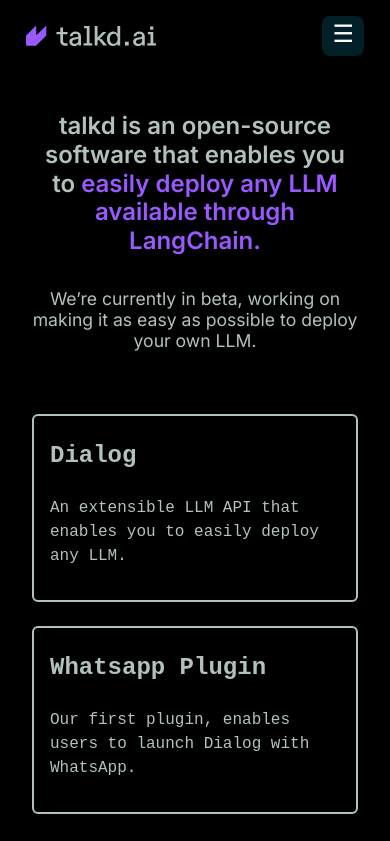
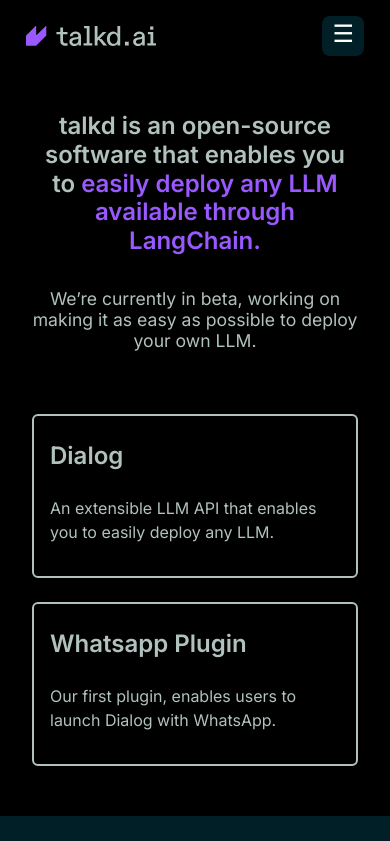
Before and after one commit to talkdai/landing-page, a Next.js app: page / in a window 390 px wide. Shown: the top 841 px of the page. Built offline with nearby package versions, Linux system fonts and the light colour scheme.

Commit message:
chore(refactor): use only next/font for font loading

```diff
--- a/src/app/layout.tsx
+++ b/src/app/layout.tsx
@@ -1,15 +1,14 @@
-import "./globals.css";
+import "@/ui/globals.css";
 import type { Metadata } from "next";
-import { Inter } from "next/font/google";
 import { Header } from "@/components/Header";
 import { Analytics } from "@vercel/analytics/react";
-import { SpeedInsights } from "@vercel/speed-insights/next"
-
-const inter = Inter({ subsets: ["latin"] });
+import { SpeedInsights } from "@vercel/speed-insights/next";
+import { sans, mono } from "@/ui/fonts";
 
 export const metadata: Metadata = {
   title: "talkd.ai",
-  description: "talkd.ai",
+  description:
+    "Open-source software for easy deployment of any LangChain-supported LLM",
 };
 
 export default function RootLayout({
@@ -19,11 +18,11 @@
 }>) {
   return (
     <html lang="en">
-      <body className={inter.className}>
-        <Header/>
+      <body className={`${sans.className} ${mono.variable} antialiased`}>
+        <Header />
         {children}
-        <Analytics/>
-        <SpeedInsights/>
+        <Analytics />
+        <SpeedInsights />
       </body>
     </html>
   );
--- a/src/components/Card.tsx
+++ b/src/components/Card.tsx
@@ -5,31 +5,33 @@
   role: string;
 }
 
-export function TestimonialCard(props: CardProps){
+export function TestimonialCard(props: CardProps) {
   const { testimonial, avatarUrl, name, role } = props;
-    return(
+  return (
     <div className="flex justify-center text-justify gap-6 flex-wrap">
       <div className="max-w-[365px] w-full max-h-[276px] px-4 py-6 rounded-lg border-2 border-gray-400 flex-col justify-start items-start gap-6 inline-flex">
-                <h1 className="text-gray-400 text-2xl">
-                    {testimonial}
-                </h1>
+        <h1 className="text-gray-400 text-2xl">{testimonial}</h1>
         <div className="flex items-center gap-4">
           <div className="w-10 h-10 rounded-[320px] flex-col justify-center items-center inline-flex">
-                        <div className="w-10 h-10 rounded-[320px] border-2 border-white"  style={{
+            <div
+              className="w-10 h-10 rounded-[320px] border-2 border-white"
+              style={{
                 backgroundImage: `url('${avatarUrl}')`,
-                            backgroundSize: 'cover',
-                            backgroundPosition: 'center',
-                        }}>
-                        </div>
+                backgroundSize: "cover",
+                backgroundPosition: "center",
+              }}
+            ></div>
           </div>
           <div className="flex flex-col">
-                        <h1 className="w-[269px] text-gray-400 text-[32px] font-bold  font-ubuntu-mono" style={{ lineHeight: 0.9 }}>
+            <h1 className="w-[269px] text-gray-400 text-[32px] font-bold  font-ubuntu-mono">
               {name}
             </h1>
-                        <h3 className="w-[269px] text-gray-400 text-sm sm:text-base md:text-lg"  style={{ lineHeight: 1.2 }}>{role}</h3>
+            <h3 className="w-[269px] text-gray-400 text-sm sm:text-base md:text-lg">
+              {role}
+            </h3>
           </div>
         </div>
       </div>
     </div>
-    )
+  );
 }
--- /dev/null
+++ b/src/ui/fonts.ts
@@ -0,0 +1,5 @@
+import "./globals.css";
+import { Inter, Ubuntu_Mono } from "next/font/google";
+
+export const sans = Inter({ subsets: ["latin"], variable: "--font-inter", display: 'swap', });
+export const mono = Ubuntu_Mono({ subsets: ["latin"], weight: ["400", "700"], variable: "--font-ubuntu-mono", display: 'swap', });
--- a/src/app/globals.css
+++ b/src/ui/globals.css
@@ -2,12 +2,15 @@
 @tailwind components;
 @tailwind utilities;
 
-@import url('https://fonts.googleapis.com/css2?family=Ubuntu+Mono:ital,wght@0,400;0,700;1,400;1,700&display=swap');
+@theme inline {
+  --font-sans: var(--font-inter);
+  --font-mono: var(--font-roboto-mono);
+}
 
 :root {
-  --green-bg: #001F26;
-  --purple-text: #9A59FF;
-  --faq-grey: #B1C2BE;
+  --green-bg: #001f26;
+  --purple-text: #9a59ff;
+  --faq-grey: #b1c2be;
 }
 
 body {
@@ -16,8 +19,7 @@
   font-family: Inter;
 }
 
-
-.menu-item li span:hover{
+.menu-item li span:hover {
   text-decoration: 1px solid underline;
 }
 
@@ -41,12 +43,13 @@
   font-weight: 600;
 }
 
-.menu-item.selected, .menu-item:hover {
+.menu-item.selected,
+.menu-item:hover {
   color: var(--purple-text);
 }
 
 .menu-item:hover::after {
-  content: '';
+  content: "";
   display: block;
   height: 2px;
   background-color: var(--purple-text);
@@ -92,15 +95,15 @@
   display: none;
 }
 
-.faq-section{
-  background-color: #001F26;
+.faq-section {
+  background-color: #001f26;
   width: 100%;
   min-height: 100px;
   display: block;
   width: 100%;
 }
 
-.faq-section h2{
+.faq-section h2 {
   color: var(--faq-grey);
   font-style: normal;
   font-weight: 600;
@@ -108,16 +111,16 @@
   font-size: 40px;
 }
 
-.faq-content{
+.faq-content {
   padding: 24px 0;
-  border-bottom: 1px solid #004F61;
+  border-bottom: 1px solid #004f61;
 }
 
 .faq-content:last-child {
   border-bottom: none;
 }
 
-.faq-section summary{
+.faq-section summary {
   display: flex;
   color: var(--faq-grey);
   list-style-type: none;
@@ -132,7 +135,7 @@
   display: none;
 }
 
-.faq-section summary h3{
+.faq-section summary h3 {
   color: var(--faq-grey);
   font-size: 24px;
   font-weight: 400;
@@ -141,7 +144,7 @@
   padding: 8px 0;
 }
 
-.faq-section p{
+.faq-section p {
   color: var(--purple-text);
   font-size: 20px;
   font-style: normal;
@@ -150,21 +153,20 @@
   padding: 16px 0;
 }
 
-.faq-section summary span{
+.faq-section summary span {
   text-align: right;
   font-size: 40px !important;
   float: right;
 }
 
 @media (max-width: 1000px) {
-  .menu{
+  .menu {
     display: block;
     padding: 0 10px;
     position: relative;
     border-radius: 8px;
     justify-content: space-between;
     align-items: center;
-
   }
   .menu-items {
     display: none;
@@ -185,16 +187,16 @@
     margin-top: 0 !important;
   }
 
-  .faq-section{
+  .faq-section {
     margin-top: 50px;
     padding: 24px 20px;
   }
 
-  .faq-section h2{
+  .faq-section h2 {
     font-size: 25px;
   }
 
-  .apps-container{
+  .apps-container {
     align-items: center;
   }
 }
@@ -204,7 +206,7 @@
     display: none;
   }
 
-  .hero{
+  .hero {
     margin-top: 110px;
   }
 
@@ -213,11 +215,11 @@
     line-height: 1.25rem;
   }
 
-  .faq-section{
+  .faq-section {
     padding: 24px 122px;
   }
 
-  .faq-section h2{
+  .faq-section h2 {
     padding-top: 20px;
     font-size: 40px;
   }
--- a/tailwind.config.ts
+++ b/tailwind.config.ts
@@ -8,14 +8,11 @@
   ],
   theme: {
     extend: {
-      colors:{
-        'primary-purple':'#9A59FF',
+      colors: {
+        'primary-purple': '#9A59FF',
         'primary-gray': '#B1C2BE',
         'dark-blue': '#001F26',
         'primary-black': '#191919',
-      },
-      fontFamily: {
-        'ubuntu-mono': ['"Ubuntu Mono"', 'monospace'],
       },
     },
   },
```
Lines whose indentation alone changed are shown as unchanged.
